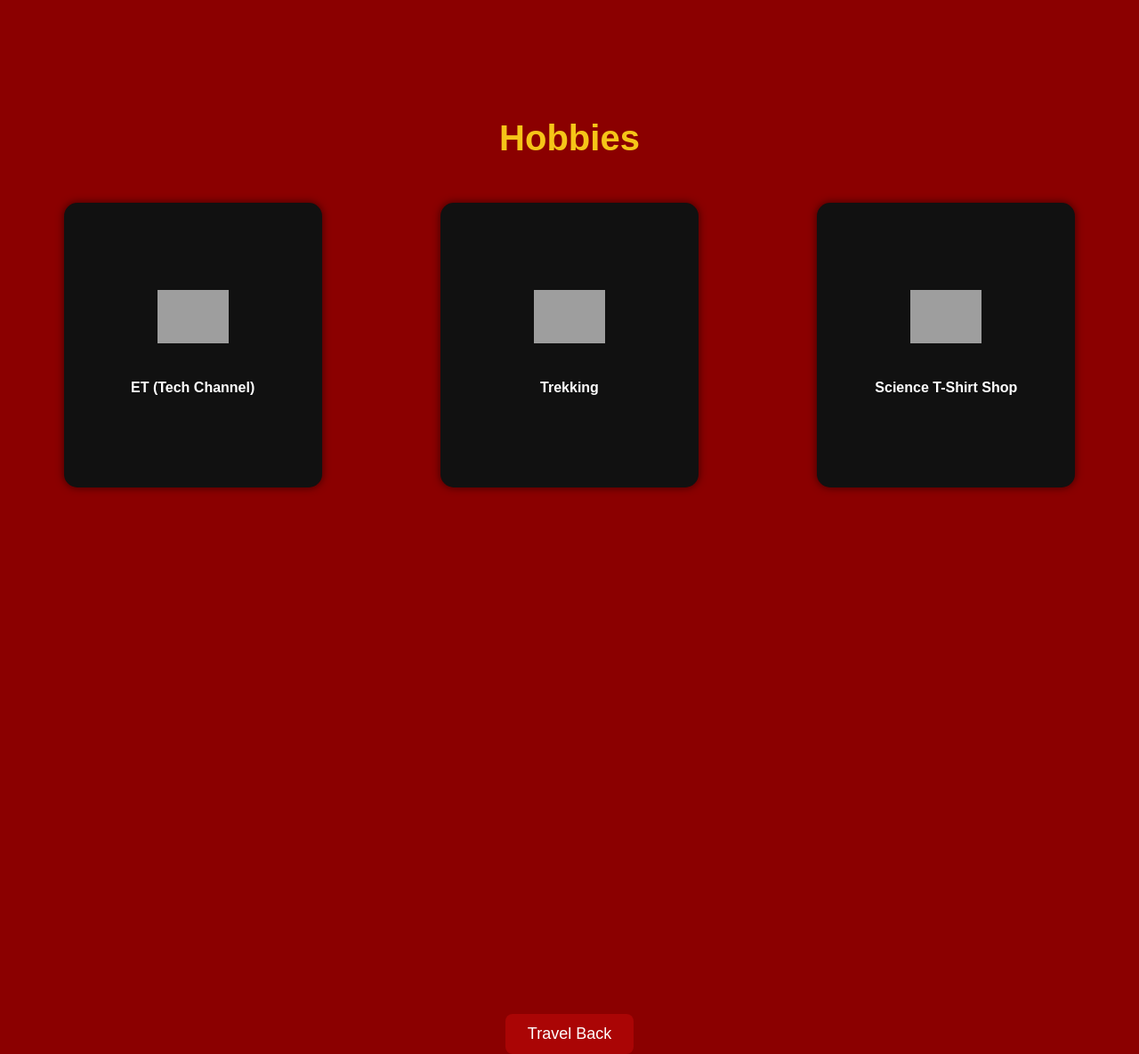
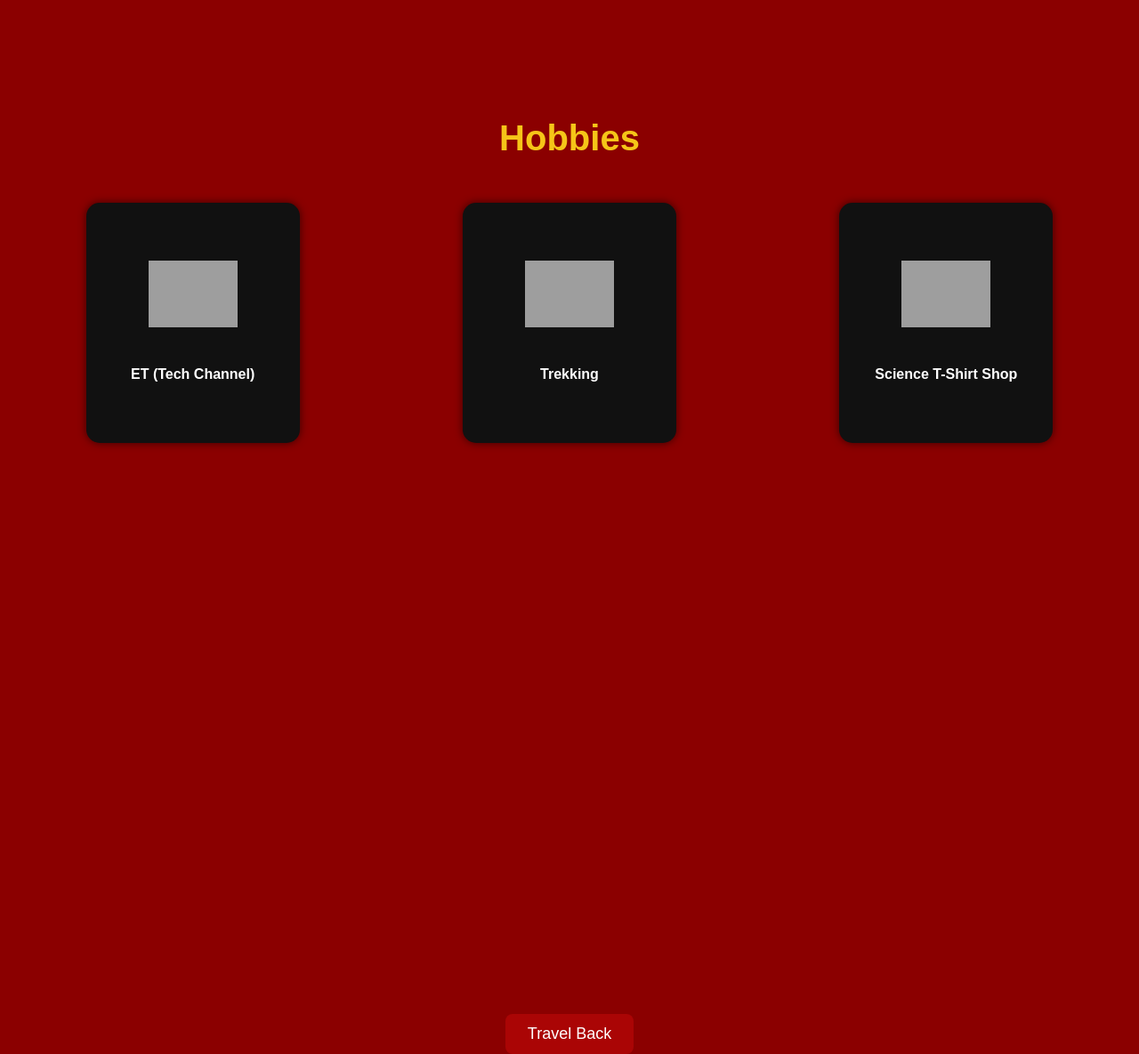
Before and after one commit to nanosrini/nanosrini.github.io, a Jekyll site: the page home/hobbies.html, which Jekyll copies as it is, in a window 1280 px wide. Shown: the whole page at 89% size. Built offline with Jekyll 4.4.1, drawn with Linux system fonts in a browser that asks for light colours; grey boxes are pictures that could not be loaded.

Commit message:
Update hobbies.html

```diff
--- a/home/hobbies.html
+++ b/home/hobbies.html
@@ -33,8 +33,8 @@
     }
 
     .hobby-card {
-      width: 250px;
-      height: 280px;
+      width: 200px;
+      height: 230px;
       padding: 20px;
       background: #111;
       color: white;
@@ -51,8 +51,8 @@
     }
 
     .hobby-card img {
-      width: 80px;
-      height: 80px;
+      width: 100px;
+      height: 100px;
       object-fit: contain;
       margin-bottom: 15px;
     }
```
